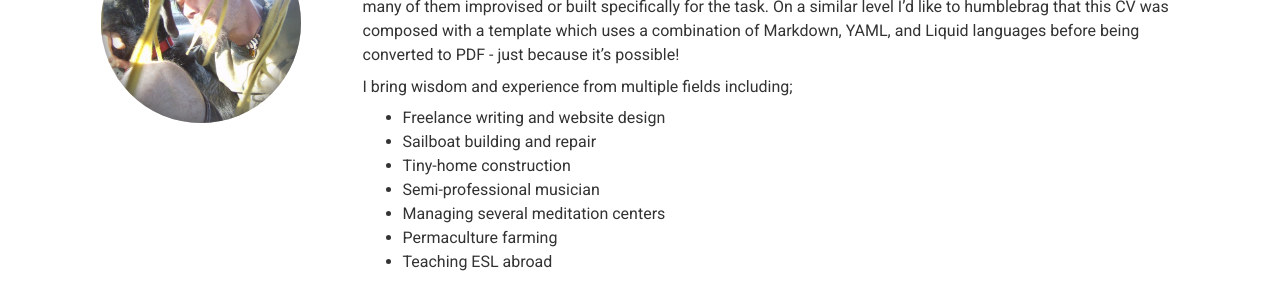
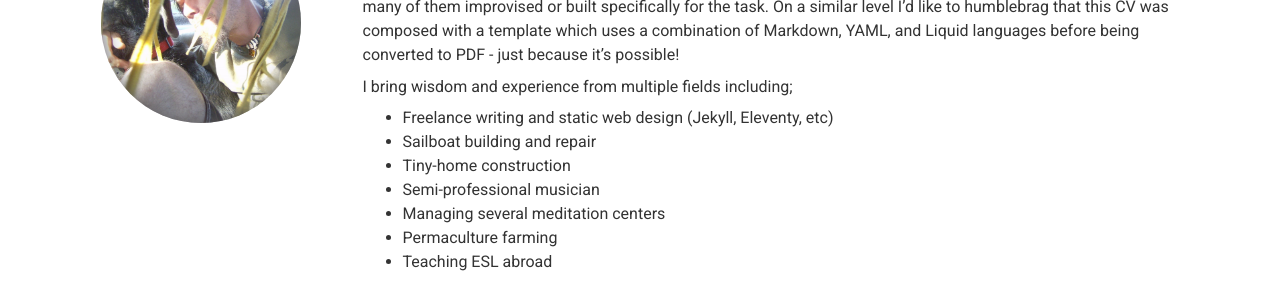
Before and after one commit to gammacray/resume, a Jekyll site: the page built from index.md, in a window 1280 px wide. Shown: the part 381-681 px from the top of the page. Built offline with Jekyll 4.4.1, drawn with Linux system fonts in a browser that asks for light colours; nearby versions of some CDN libraries.

Commit message:
Updated screenshot.png.

```diff
--- a/_config.yml
+++ b/_config.yml
@@ -56,7 +56,7 @@ about_content: | # this will include new lines to allow paragraphs
   Hello! In 2021 I've made the jump from trades to a digital skillset and a healthier lifestyle. I'm incredibly fond of working with people from around the world, from all walks of life. I thrive on discovering the goals of others and finding ways to get them there. It's a lot like building sailboats - pulling lines out of thin air and making them real with any tool available, many of them improvised or built specifically for the task. On a similar level I'd like to humblebrag that this CV was composed with a template which uses a combination of Markdown, YAML, and Liquid languages before being converted to PDF - just because it's possible!
 
   I bring wisdom and experience from multiple fields including;
-  * Freelance writing and website design
+  * Freelance writing and static web design (Jekyll, Eleventy, etc)
   * Sailboat building and repair
   * Tiny-home construction
   * Semi-professional musician
```
Also changed, not shown: 13 other files.
